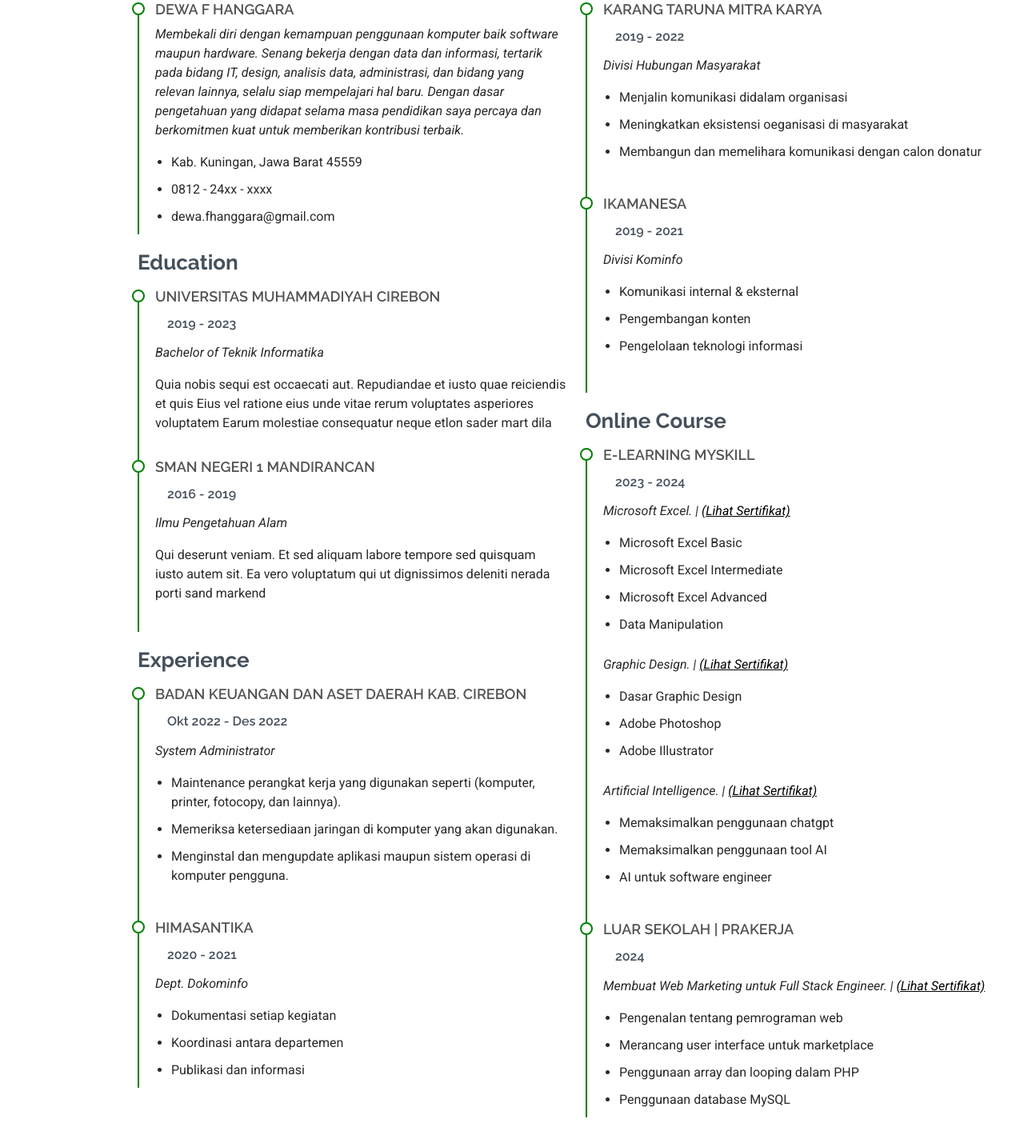
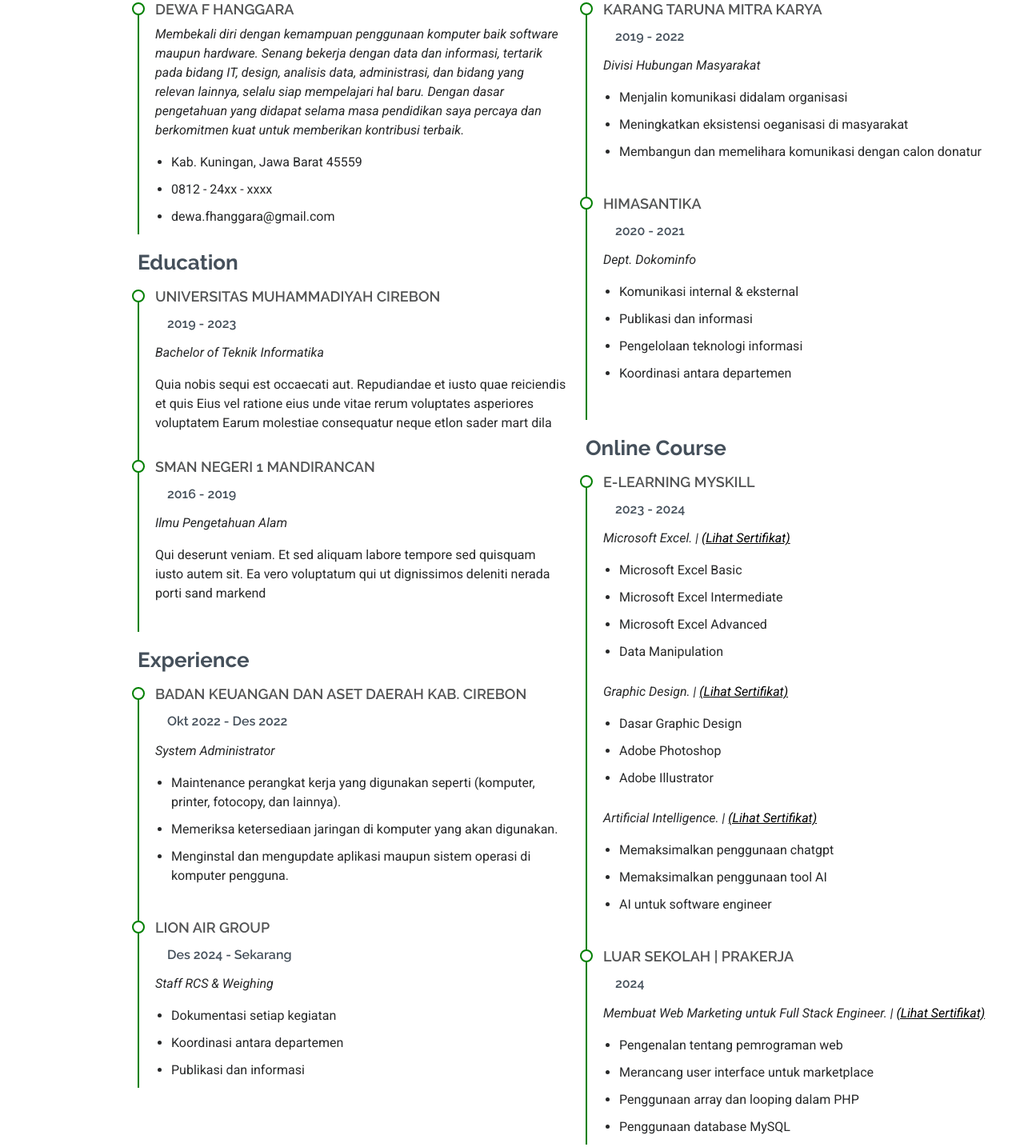
Before and after one commit to dewahanggara/portfolio, a plain HTML site: page index.html in a window 1280 px wide. Shown: the part 2719-4153 px from the top of the page at 80% size. Drawn offline with Linux system fonts and the light colour scheme.

Commit message:
Update index.html

```diff
--- a/index.html
+++ b/index.html
@@ -538,9 +538,9 @@
               </div>
 
               <div class="resume-item">
-                <h4>Himasantika</h4>
-                <h5>2020 - 2021</h5>
-                <p><em>Dept. Dokominfo</em></p>
+                <h4>Lion Air Group</h4>
+                <h5>Des 2024 - Sekarang</h5>
+                <p><em>Staff RCS & Weighing</em></p>
                 <ul>
                   <li>Dokumentasi setiap kegiatan</li>
                   <li>Koordinasi antara departemen</li>
@@ -567,13 +567,14 @@
               <!-- Edn Resume Item -->
 
               <div class="resume-item">
-                <h4>IKAMANESA</h4>
-                <h5>2019 - 2021</h5>
-                <p><em>Divisi Kominfo</em></p>
+                <h4>Himasantika</h4>
+                <h5>2020 - 2021</h5>
+                <p><em>Dept. Dokominfo</em></p>
                 <ul>
                   <li>Komunikasi internal & eksternal</li>
-                  <li>Pengembangan konten</li>
+                  <li>Publikasi dan informasi</li>
                   <li>Pengelolaan teknologi informasi</li>
+                  <li>Koordinasi antara departemen</li>
                 </ul>
               </div>
               <!-- Edn Resume Item -->
@@ -874,7 +875,7 @@
             <!-- You can delete the links only if you've purchased the pro version. -->
             <!-- Licensing information: https://bootstrapmade.com/license/ -->
             <!-- Purchase the pro version with working PHP/AJAX contact form: [buy-url] -->
-            Designed by <a href="">dewa</a>
+            Designed by <a href="">bootstrap</a>
           </div>
         </div>
       </div>
```
